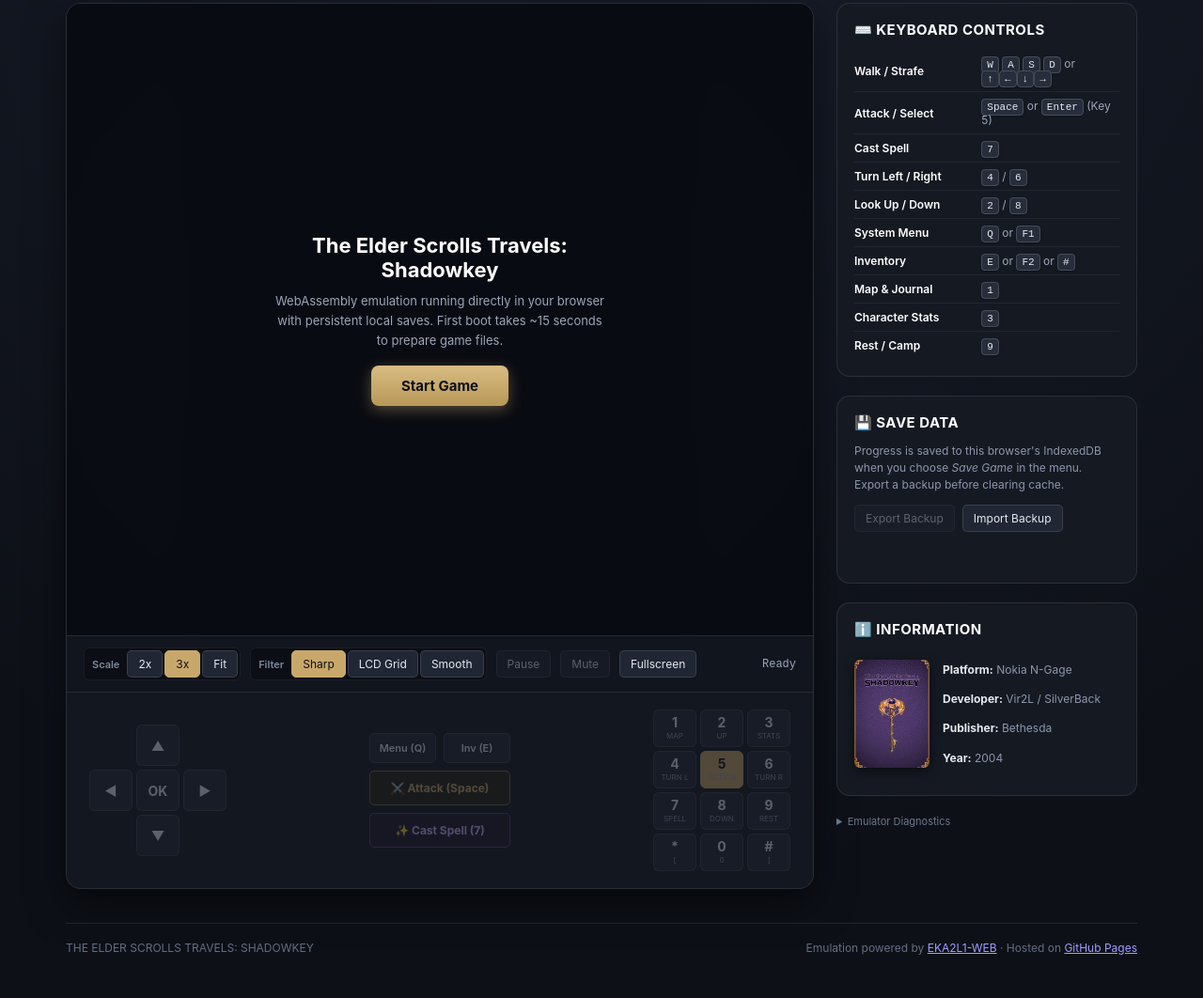
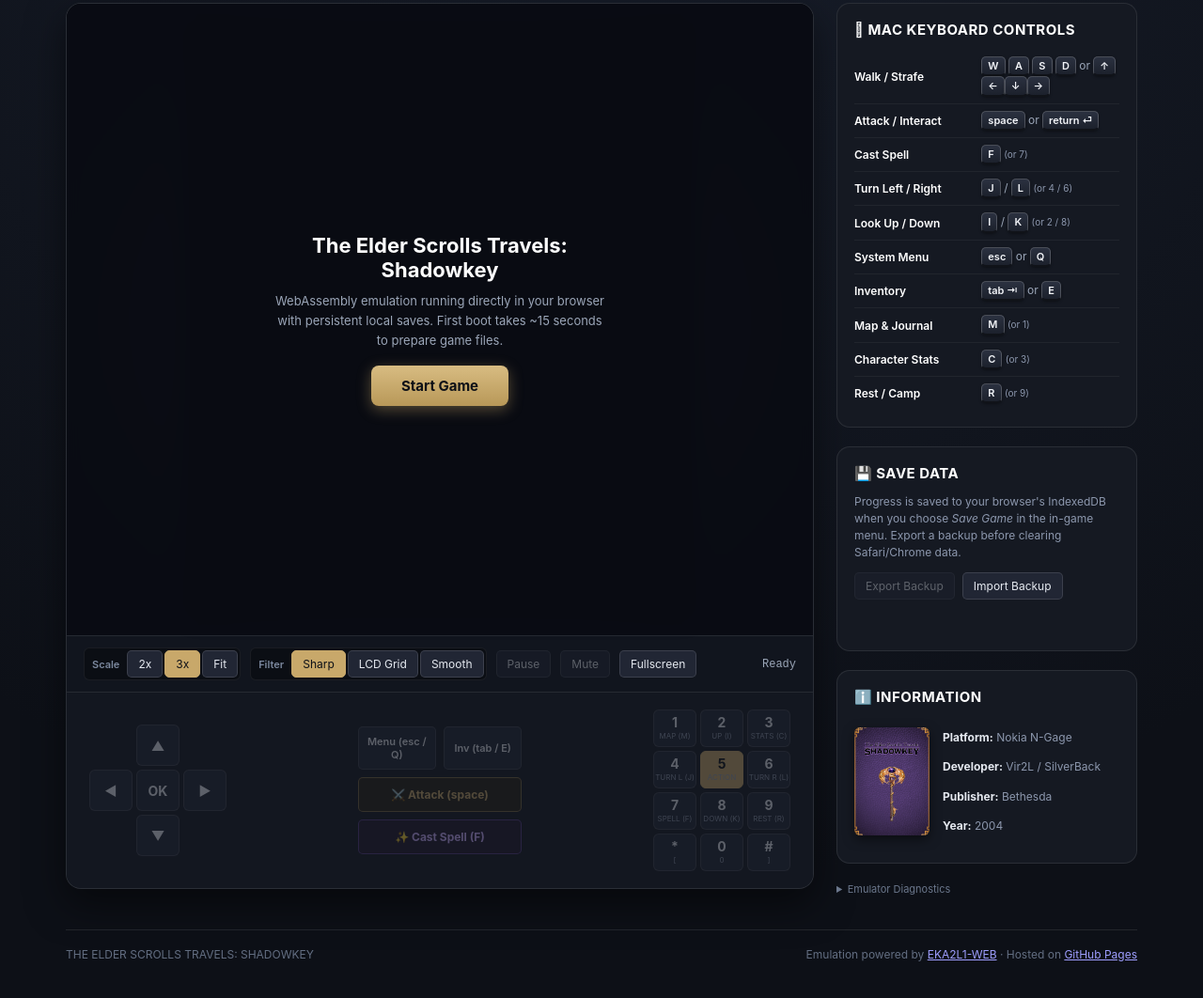
Before and after one commit to analogbits/shadowkey, a plain HTML site: page index.html in a window 1280 px wide. Shown: the part 162-1224 px from the top of the page at 94% size. Drawn offline with Linux system fonts and the light colour scheme.

Commit message:
Optimize controls for MacBook Pro keyboards: WASD + IJKL camera, Esc/Tab menus, F spell, Space attack

```diff
--- a/index.html
+++ b/index.html
@@ -20,7 +20,7 @@
     }
   </script>
   <script src="coi-serviceworker.js"></script>
-  <link rel="stylesheet" href="player.css?v=3">
+  <link rel="stylesheet" href="player.css?v=4">
   <script src="player.js" defer></script>
 </head>
 <body>
@@ -102,30 +102,30 @@
           <!-- Middle Softkeys & Quick Attack -->
           <div class="center-actions">
             <div class="softkeys-row">
-              <button data-scan="164" title="Left softkey (System menu)">Menu (Q)</button>
-              <button data-scan="165" title="Right softkey (Inventory)">Inv (E)</button>
+              <button data-scan="164" title="Left softkey (System menu: esc or Q)">Menu (esc / Q)</button>
+              <button data-scan="165" title="Right softkey (Inventory: tab or E)">Inv (tab / E)</button>
             </div>
-            <button class="big-action-btn btn-attack" data-scan="167" title="Attack / Action (Space or Enter)">
-              ⚔️ Attack (Space)
+            <button class="big-action-btn btn-attack" data-scan="167" title="Attack / Action (space or return)">
+              ⚔️ Attack (space)
             </button>
-            <button class="big-action-btn btn-magic" data-scan="55" title="Cast spell (Key 7)">
-              ✨ Cast Spell (7)
+            <button class="big-action-btn btn-magic" data-scan="55" title="Cast active spell (F or 7)">
+              ✨ Cast Spell (F)
             </button>
           </div>
 
           <!-- Number Keypad -->
           <div class="numpad" aria-label="N-Gage numeric keypad">
-            <button data-scan="49"><span class="num-val">1</span><span class="num-tag">Map</span></button>
-            <button data-scan="50"><span class="num-val">2</span><span class="num-tag">Up</span></button>
-            <button data-scan="51"><span class="num-val">3</span><span class="num-tag">Stats</span></button>
+            <button data-scan="49"><span class="num-val">1</span><span class="num-tag">Map (M)</span></button>
+            <button data-scan="50"><span class="num-val">2</span><span class="num-tag">Up (I)</span></button>
+            <button data-scan="51"><span class="num-val">3</span><span class="num-tag">Stats (C)</span></button>
 
-            <button data-scan="52"><span class="num-val">4</span><span class="num-tag">Turn L</span></button>
+            <button data-scan="52"><span class="num-val">4</span><span class="num-tag">Turn L (J)</span></button>
             <button data-scan="53" class="active"><span class="num-val">5</span><span class="num-tag">Action</span></button>
-            <button data-scan="54"><span class="num-val">6</span><span class="num-tag">Turn R</span></button>
+            <button data-scan="54"><span class="num-val">6</span><span class="num-tag">Turn R (L)</span></button>
 
-            <button data-scan="55"><span class="num-val">7</span><span class="num-tag">Spell</span></button>
-            <button data-scan="56"><span class="num-val">8</span><span class="num-tag">Down</span></button>
-            <button data-scan="57"><span class="num-val">9</span><span class="num-tag">Rest</span></button>
+            <button data-scan="55"><span class="num-val">7</span><span class="num-tag">Spell (F)</span></button>
+            <button data-scan="56"><span class="num-val">8</span><span class="num-tag">Down (K)</span></button>
+            <button data-scan="57"><span class="num-val">9</span><span class="num-tag">Rest (R)</span></button>
 
             <button data-scan="133"><span class="num-val">*</span><span class="num-tag">[</span></button>
             <button data-scan="48"><span class="num-val">0</span><span class="num-tag">0</span></button>
@@ -136,12 +136,12 @@
 
       </section>
 
-      <!-- Right Column: Clean Keyboard Guide, Saves & Info -->
+      <!-- Right Column: Clean MacBook Keyboard Guide, Saves & Info -->
       <aside class="sidebar">
 
-        <!-- Keyboard Shortcuts Table -->
+        <!-- MacBook Keyboard Shortcuts Table -->
         <div class="card">
-          <h2>⌨️ Keyboard Controls</h2>
+          <h2> Mac Keyboard Controls</h2>
           <table class="key-table">
             <tbody>
               <tr>
@@ -149,40 +149,40 @@
                 <td><kbd>W</kbd> <kbd>A</kbd> <kbd>S</kbd> <kbd>D</kbd> or <kbd>↑</kbd><kbd>←</kbd><kbd>↓</kbd><kbd>→</kbd></td>
               </tr>
               <tr>
-                <td>Attack / Select</td>
-                <td><kbd>Space</kbd> or <kbd>Enter</kbd> (Key 5)</td>
+                <td>Attack / Interact</td>
+                <td><kbd>space</kbd> or <kbd>return ⏎</kbd></td>
               </tr>
               <tr>
                 <td>Cast Spell</td>
-                <td><kbd>7</kbd></td>
+                <td><kbd>F</kbd> <span style="font-size:10px;color:#8c97ad;">(or 7)</span></td>
               </tr>
               <tr>
                 <td>Turn Left / Right</td>
-                <td><kbd>4</kbd> / <kbd>6</kbd></td>
+                <td><kbd>J</kbd> / <kbd>L</kbd> <span style="font-size:10px;color:#8c97ad;">(or 4 / 6)</span></td>
               </tr>
               <tr>
                 <td>Look Up / Down</td>
-                <td><kbd>2</kbd> / <kbd>8</kbd></td>
+                <td><kbd>I</kbd> / <kbd>K</kbd> <span style="font-size:10px;color:#8c97ad;">(or 2 / 8)</span></td>
               </tr>
               <tr>
                 <td>System Menu</td>
-                <td><kbd>Q</kbd> or <kbd>F1</kbd></td>
+                <td><kbd>esc</kbd> or <kbd>Q</kbd></td>
               </tr>
               <tr>
                 <td>Inventory</td>
-                <td><kbd>E</kbd> or <kbd>F2</kbd> or <kbd>#</kbd></td>
+                <td><kbd>tab ⇥</kbd> or <kbd>E</kbd></td>
               </tr>
               <tr>
                 <td>Map & Journal</td>
-                <td><kbd>1</kbd></td>
+                <td><kbd>M</kbd> <span style="font-size:10px;color:#8c97ad;">(or 1)</span></td>
               </tr>
               <tr>
                 <td>Character Stats</td>
-                <td><kbd>3</kbd></td>
+                <td><kbd>C</kbd> <span style="font-size:10px;color:#8c97ad;">(or 3)</span></td>
               </tr>
               <tr>
                 <td>Rest / Camp</td>
-                <td><kbd>9</kbd></td>
+                <td><kbd>R</kbd> <span style="font-size:10px;color:#8c97ad;">(or 9)</span></td>
               </tr>
             </tbody>
           </table>
@@ -191,7 +191,7 @@
         <!-- Save Management -->
         <div class="card save-tools-block">
           <h2>💾 Save Data</h2>
-          <p>Progress is saved to this browser's IndexedDB when you choose <em>Save Game</em> in the menu. Export a backup before clearing cache.</p>
+          <p>Progress is saved to your browser's IndexedDB when you choose <em>Save Game</em> in the in-game menu. Export a backup before clearing Safari/Chrome data.</p>
           <div class="save-btns">
             <button id="export" disabled>Export Backup</button>
             <label class="file-btn">
--- a/player.css
+++ b/player.css
@@ -439,14 +439,19 @@ button:disabled {
 }
 
 kbd {
-  background: #272d3b;
-  border: 1px solid rgba(255, 255, 255, 0.15);
-  border-radius: 4px;
-  padding: 2px 5px;
-  font-family: monospace;
+  display: inline-block;
+  background: linear-gradient(180deg, #2b3140 0%, #1c212c 100%);
+  border: 1px solid rgba(255, 255, 255, 0.2);
+  border-bottom: 2px solid rgba(0, 0, 0, 0.6);
+  border-radius: 5px;
+  padding: 2px 6px;
+  font-family: -apple-system, BlinkMacSystemFont, "SF Pro Text", "SF Mono", monospace;
   font-size: 11px;
-  color: #e5e9f0;
-  box-shadow: 0 1px 2px rgba(0, 0, 0, 0.3);
+  font-weight: 600;
+  color: #f3f5f9;
+  box-shadow: 0 1px 3px rgba(0, 0, 0, 0.4);
+  vertical-align: middle;
+  line-height: 1.3;
 }
 
 /* Save Tools */
--- a/player.js
+++ b/player.js
@@ -319,19 +319,39 @@ function releaseKeys() {
   document.querySelectorAll('.pressed').forEach(b => b.classList.remove('pressed'));
 }
 
-// Natural PC Controls Mapping: WASD + Space + Number Keys
+// MacBook Pro & PC Keyboard Mapping
 const keyMap = {
-  // D-Pad / Movement
+  // Movement (WASD & Inverted-T Arrows)
   ArrowUp: 16, w: 16, W: 16,
   ArrowDown: 17, s: 17, S: 17,
   ArrowLeft: 14, a: 14, A: 14,
   ArrowRight: 15, d: 15, D: 15,
-  // Confirm / Action / Attack
-  Enter: 167, ' ': 167,
-  // Menus
-  F1: 164, q: 164, Q: 164,
-  F2: 165, e: 165, E: 165, Escape: 165,
-  // Extra
+
+  // Camera & Turning (IJKL)
+  i: 50, I: 50,          // Look Up (Key 2)
+  k: 56, K: 56,          // Look Down (Key 8)
+  j: 52, J: 52,          // Turn Left (Key 4)
+  l: 54, L: 54,          // Turn Right (Key 6)
+
+  // Actions & Combat
+  ' ': 167,              // Space = Attack / Interact
+  Enter: 167,            // Return = Confirm / Attack
+  f: 55, F: 55,          // F = Cast Spell (Key 7)
+
+  // Menus & Interface (Mac friendly: Esc, Tab, Q, E)
+  Escape: 164,           // esc = System Menu (Left Softkey)
+  q: 164, Q: 164,        // Q = System Menu
+  F1: 164,
+  Tab: 165,              // tab = Inventory / Back (Right Softkey)
+  e: 165, E: 165,        // E = Inventory
+  F2: 165,
+
+  // RPG Hotkeys
+  m: 49, M: 49,          // M = Map & Journal (Key 1)
+  c: 51, C: 51,          // C = Character Stats (Key 3)
+  r: 57, R: 57,          // R = Rest / Camp (Key 9)
+
+  // Standard N-Gage Keypad Numbers & Symbols
   Backspace: 1,
   '[': 133, '*': 133,
   ']': 127, '#': 127
```
